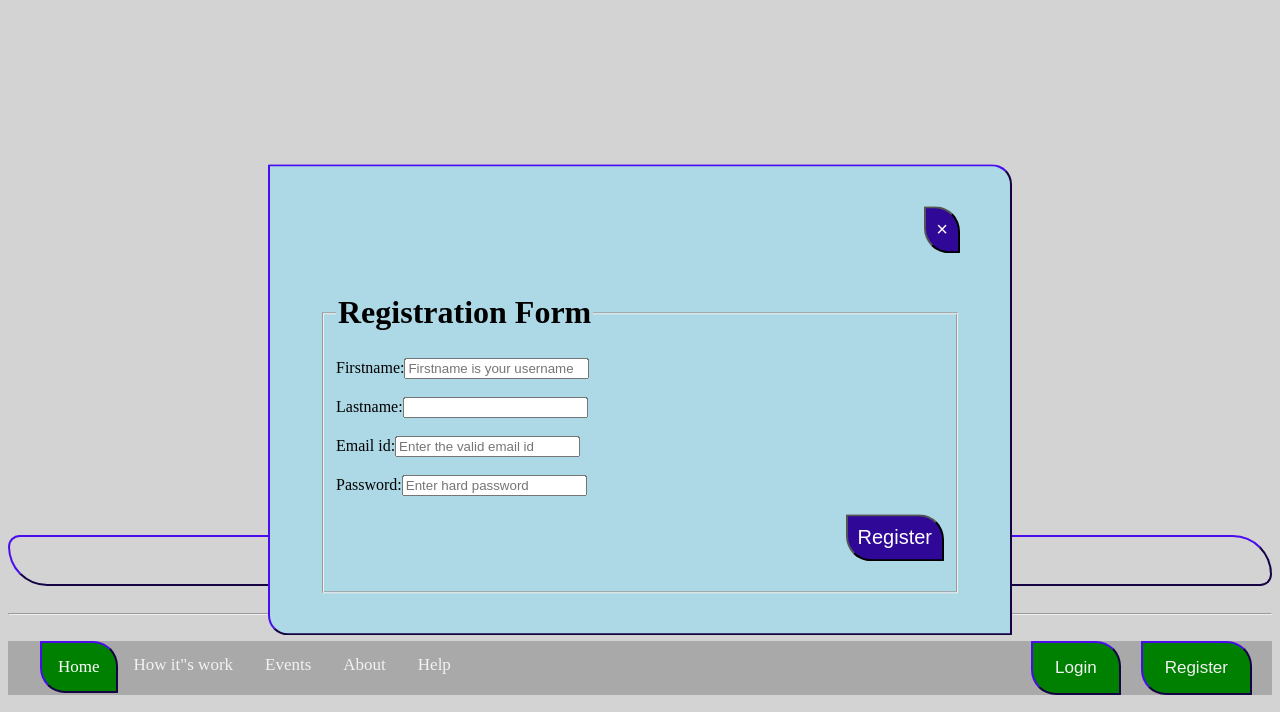
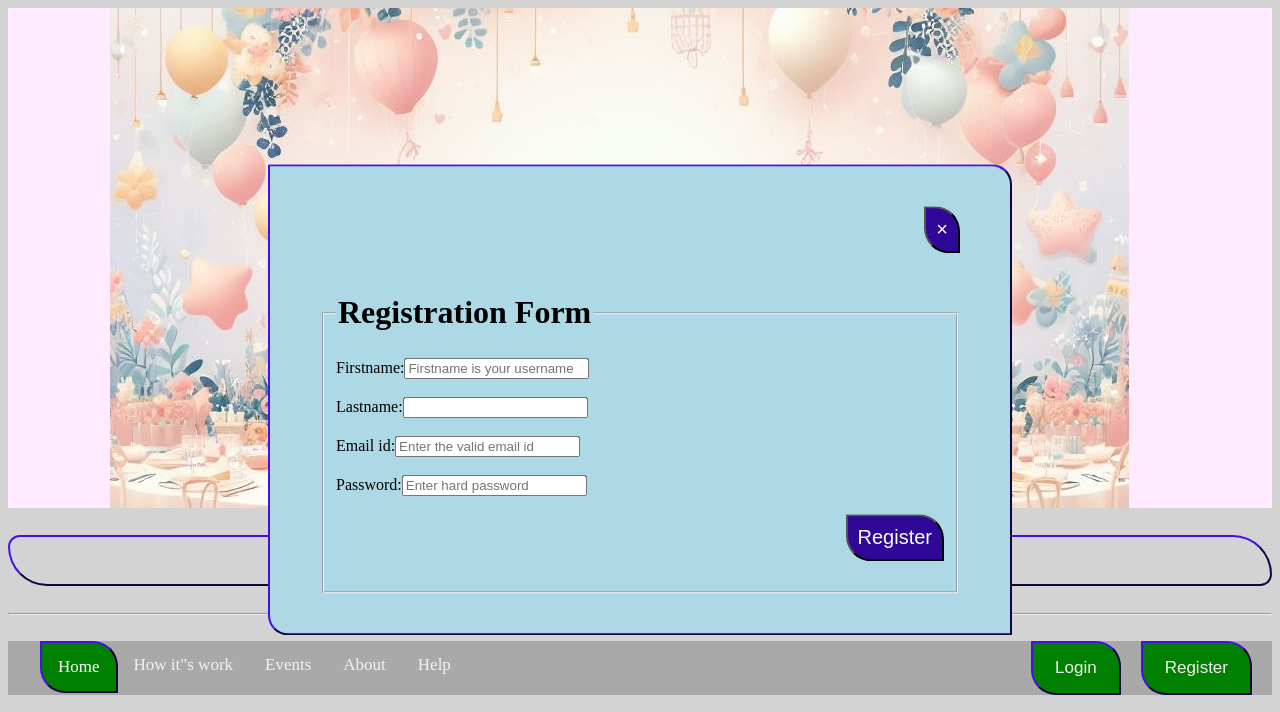
Before and after one commit to Viveksapkale22/Viveksapkale22, a plain HTML site: page index.html in a window 1280 px wide. Shown: the top 712 px of the page. Drawn offline with Linux system fonts and the light colour scheme; grey boxes are pictures that could not be loaded; files whose address does not match are found by name.

Commit message:
Update index.html

```diff
--- a/index.html
+++ b/index.html
@@ -66,7 +66,7 @@
 
 
 .parallax {
-background-image: url("img/main.jpeg");
+background-image: url("main.jpeg");
 min-height: 500px;
 background-attachment: fixed;
 background-position: center;
```
